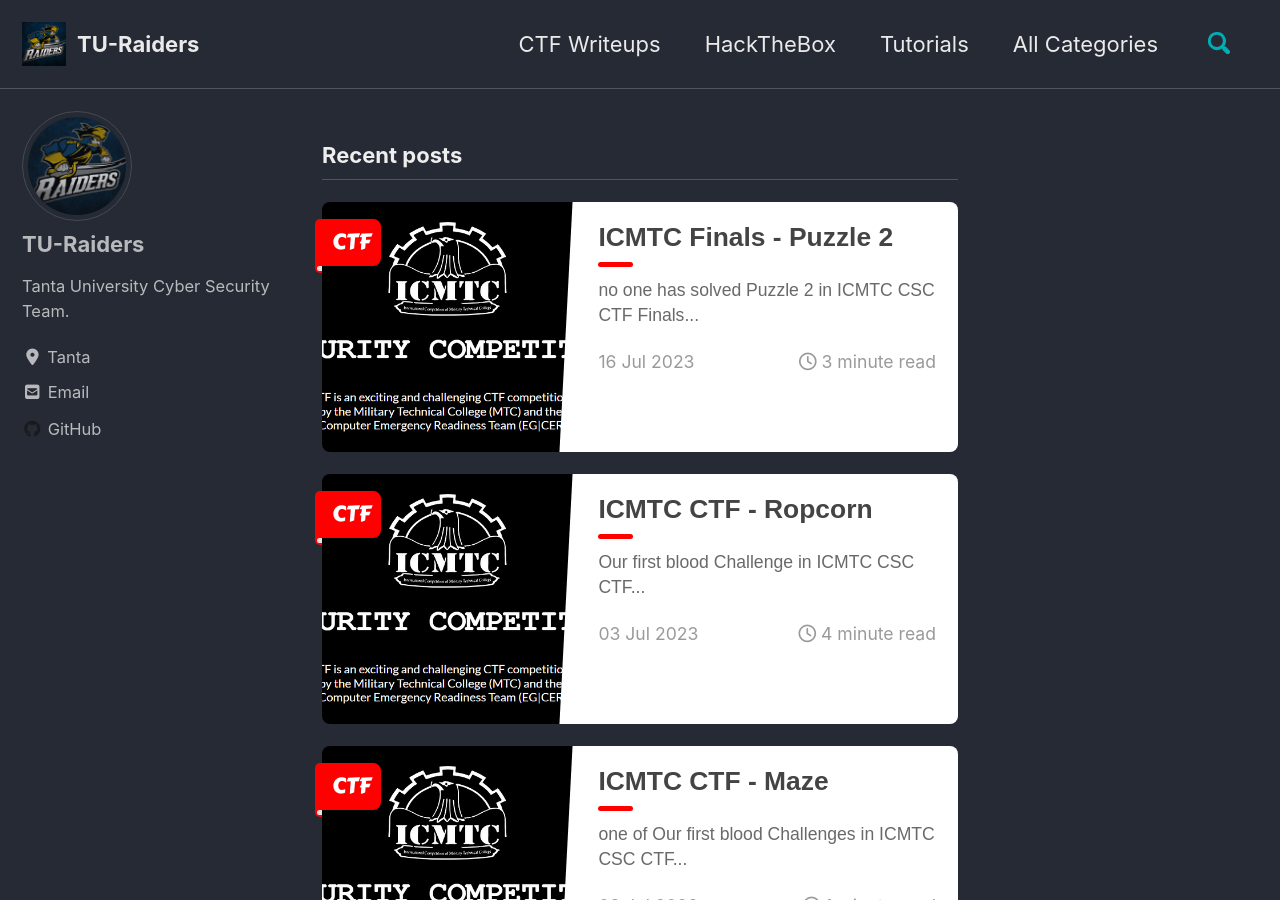
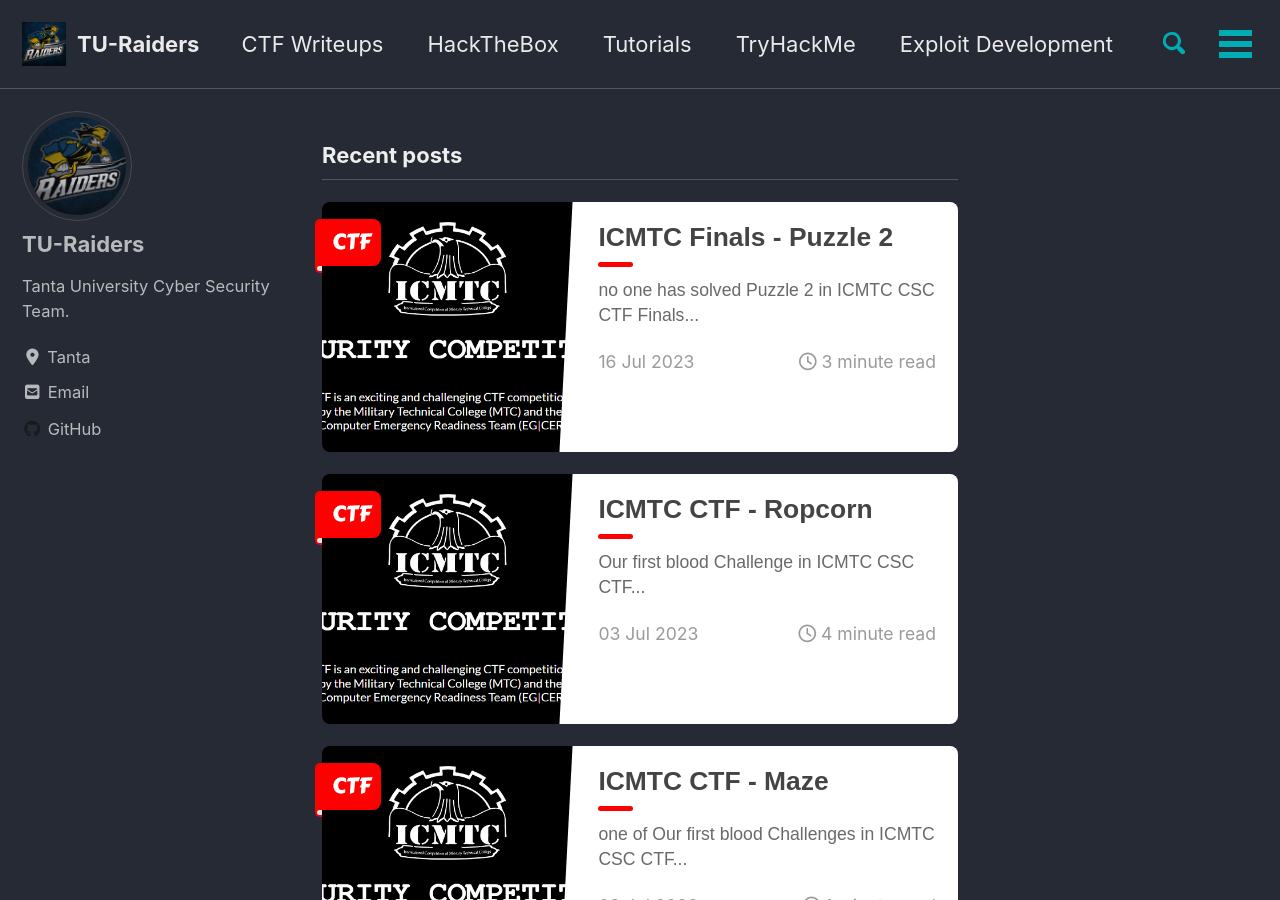
Before and after one commit to TU-Raiders/TU-Raiders.github.io, a Jekyll site: the page built from index.html, in a window 1280 px wide and 900 px high. Built offline with Jekyll 4.4.1, drawn with Linux system fonts in a browser that asks for light colours; cached includes are drawn as plain includes; nearby versions of some CDN libraries; the list of posts is cut into pages by our own code.

Commit message:
navigations

```diff
--- a/_data/navigation.yml
+++ b/_data/navigation.yml
@@ -6,5 +6,9 @@ main:
     url: /categories/#htb
   - title: "Tutorials"
     url: /categories/#tutorials
+  - title: "TryHackMe"
+    url: /categories/#tryhackme
+  - title: "Exploit Development"
+    url: /categories/#exploit-development
   - title: "All Categories"
     url: /categories
```
Also changed, not shown: _posts/0x41ly-blog/2021-07-23-Intro_to_AD_1.md (+1 -1 lines).
